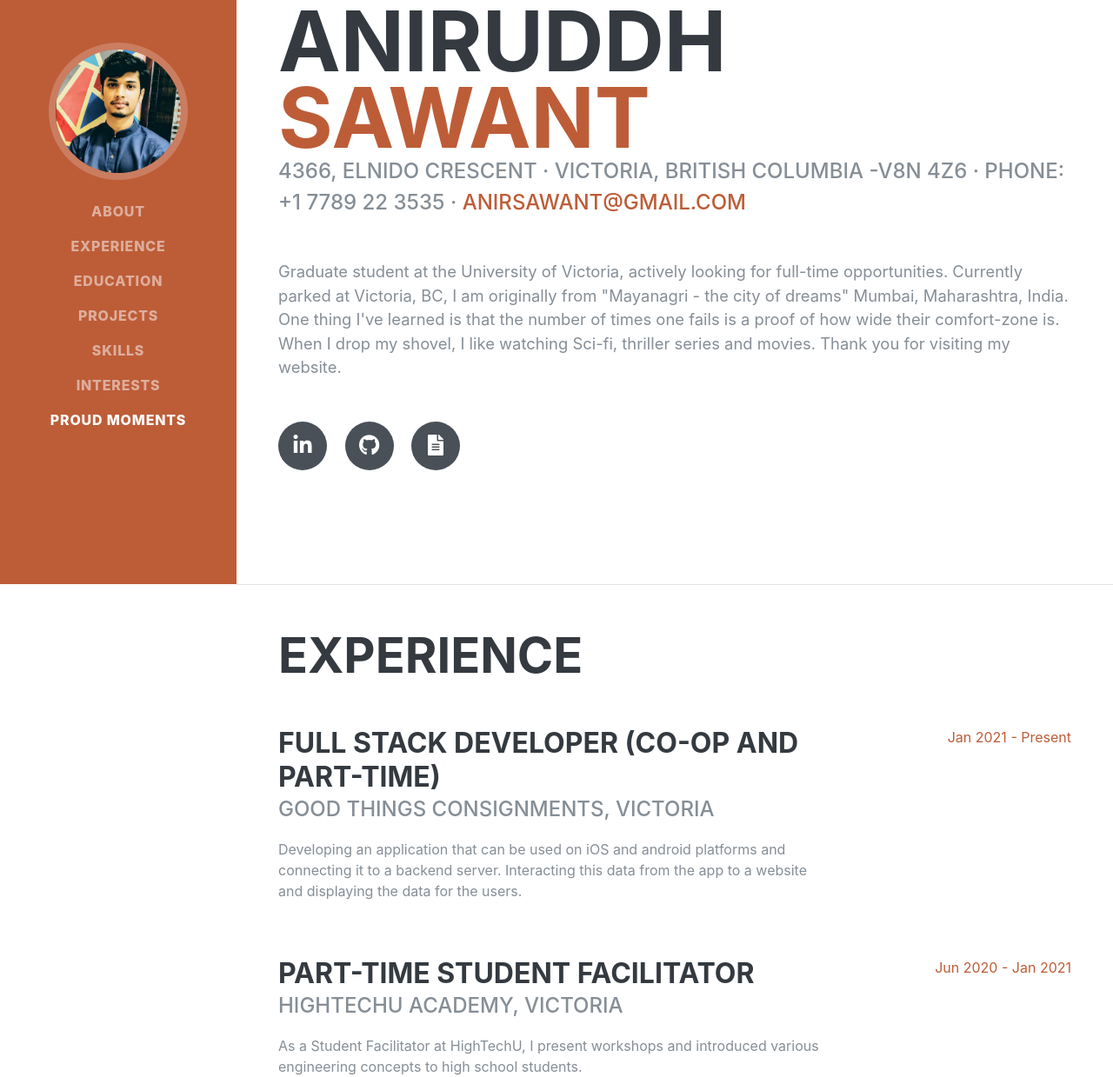
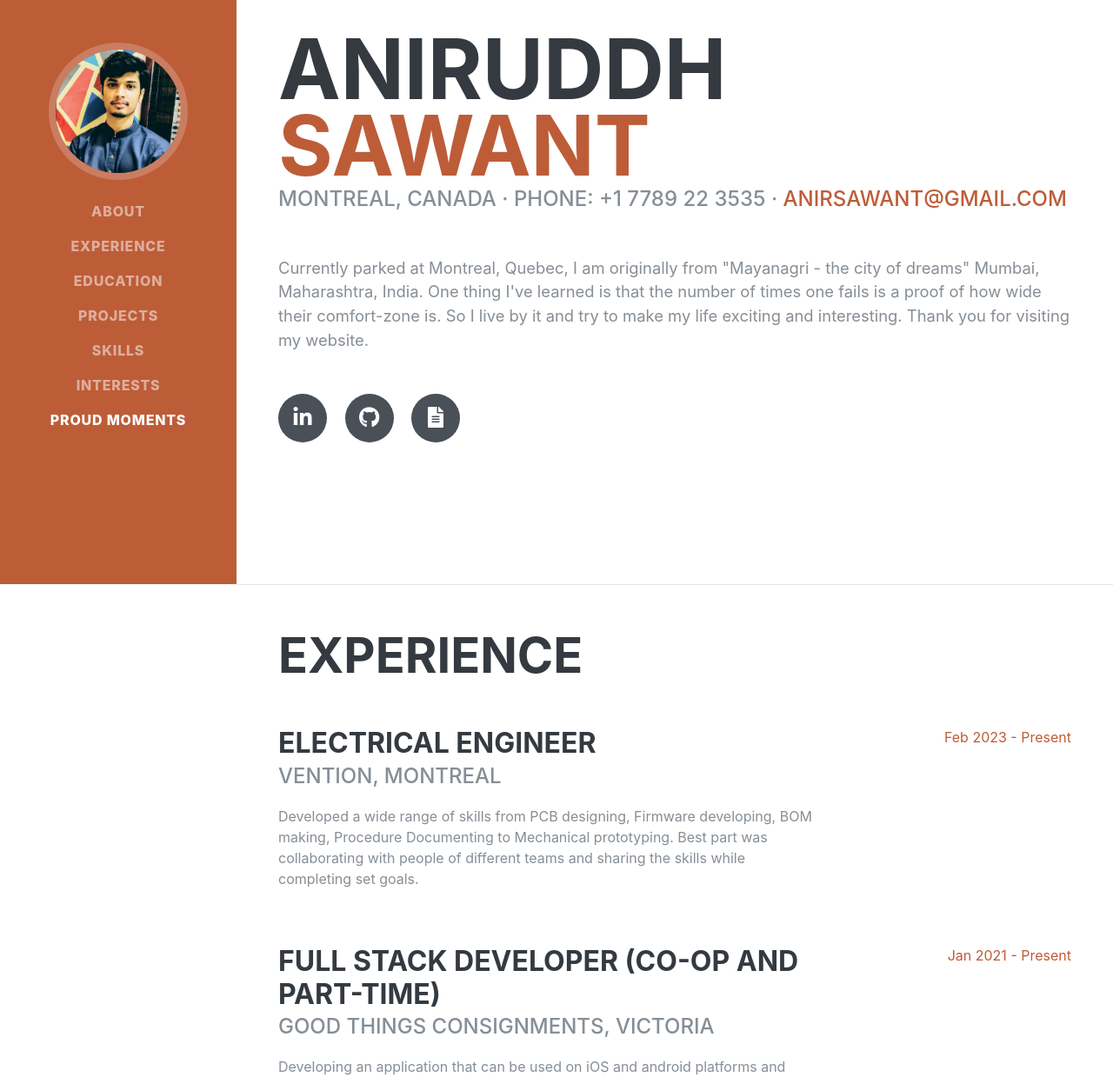
Before and after one commit to Avi3535/Avi3535.github.io, a plain HTML site: page index.html in a window 1280 px wide. Shown: the part 128-1367 px from the top of the page at 87% size. Drawn offline with Linux system fonts and the light colour scheme; a web font is replaced by a local one.

Commit message:
Update index.html
Added new experience

```diff
--- a/index.html
+++ b/index.html
@@ -71,11 +71,11 @@
         <h1 class="mb-0">Aniruddh
           <span class="text-primary">Sawant</span>
         </h1>
-        <div class="subheading mb-5"> 4366, Elnido Crescent · Victoria, British Columbia -V8N 4Z6 ·</li> phone: +1 7789 22 3535 ·
+        <div class="subheading mb-5"> Montreal, Canada ·</li> phone: +1 7789 22 3535 ·
           <a href="mailto:anirsawant@gmail.com"> anirsawant@gmail.com </a>
 
         </div>
-        <p class="lead mb-5">Graduate student at the University of Victoria, actively looking for full-time opportunities. Currently parked at Victoria, BC, I am originally from "Mayanagri - the city of dreams" Mumbai, Maharashtra, India. One thing I've learned is that the number of times one fails is a proof of how wide their comfort-zone is. When I drop my shovel, I like watching Sci-fi, thriller series and movies. Thank you for visiting my website. </p>
+        <p class="lead mb-5">Currently parked at Montreal, Quebec, I am originally from "Mayanagri - the city of dreams" Mumbai, Maharashtra, India. One thing I've learned is that the number of times one fails is a proof of how wide their comfort-zone is. So I live by it and try to make my life exciting and interesting. Thank you for visiting my website. </p>
         <div class="social-icons">
           <a href="https://www.linkedin.com/in/aniruddh-sawant-ba9a76169/">
             <i class="fab fa-linkedin-in"></i>
@@ -83,7 +83,7 @@
 		  <a href="https://github.com/avi3535">
             <i class="fab fa-github"></i>
           </a>
-          <a href="https://docs.google.com/document/d/1reqEvCfBHahhhMdpwnItmU5p8Wwt1pqP8s3nDUFEJPY/edit?usp=sharing">
+          <a href="https://docs.google.com/document/d/1-8DnBXZNhpP9eur0IMAmrKYSOfLO7yJ3fNPr6Aw36S0/edit?usp=sharing">
             <i class="fas fa-file-alt"></i>
         </a>
 
@@ -98,6 +98,17 @@
     <section class="resume-section p-3 p-lg-5 d-flex justify-content-center" id="experience">
       <div class="w-100">
         <h2 class="mb-5">Experience</h2>
+
+	<div class="resume-item d-flex flex-column flex-md-row justify-content-between mb-5">
+          <div class="resume-content">
+            <h3 class="mb-0">Electrical Engineer</h3>
+            <div class="subheading mb-3">Vention, Montreal </div>
+            <p> Developed a wide range of skills from PCB designing, Firmware developing, BOM making, Procedure Documenting to Mechanical prototyping. Best part was collaborating with people of different teams and sharing the skills while completing set goals.   </p>
+          </div>
+          <div class="resume-date text-md-right">
+            <span class="text-primary">Feb 2023 - Present</span>
+          </div>
+        </div>
 
 	<div class="resume-item d-flex flex-column flex-md-row justify-content-between mb-5">
           <div class="resume-content">
```
